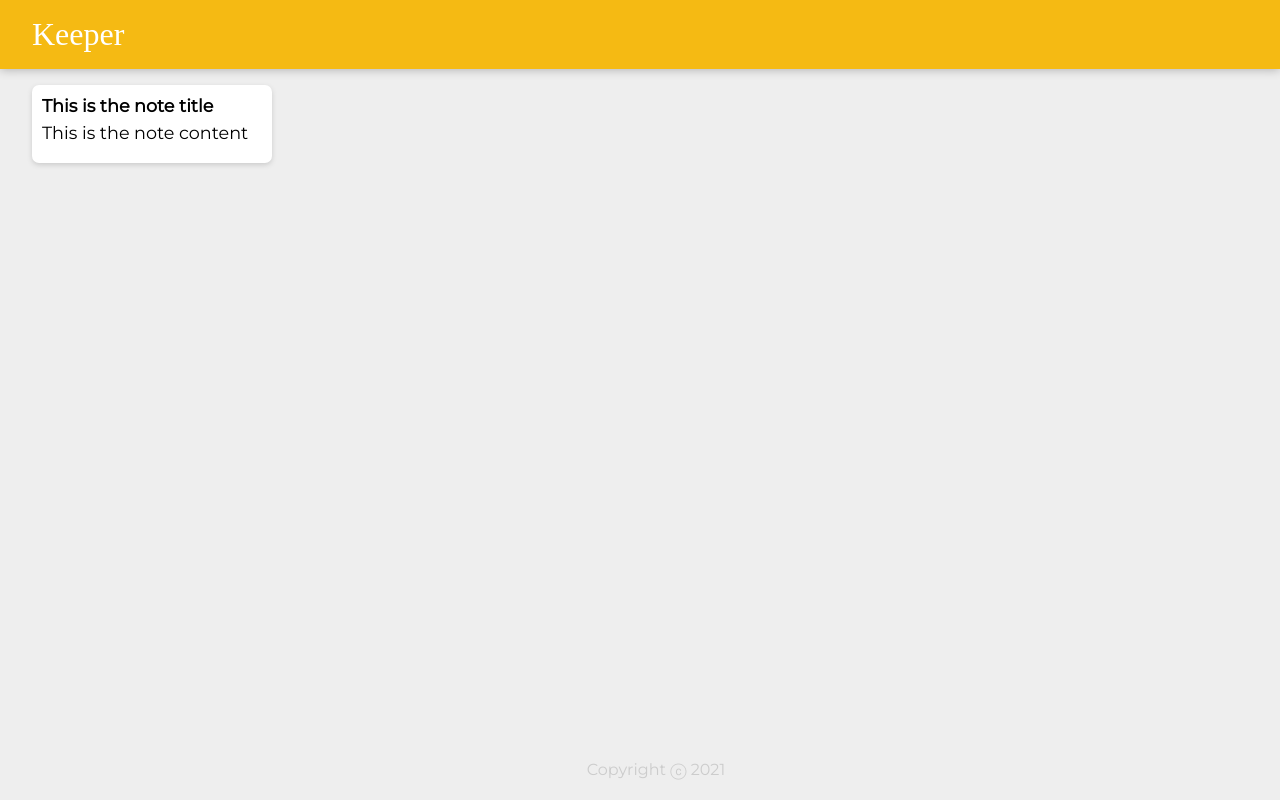
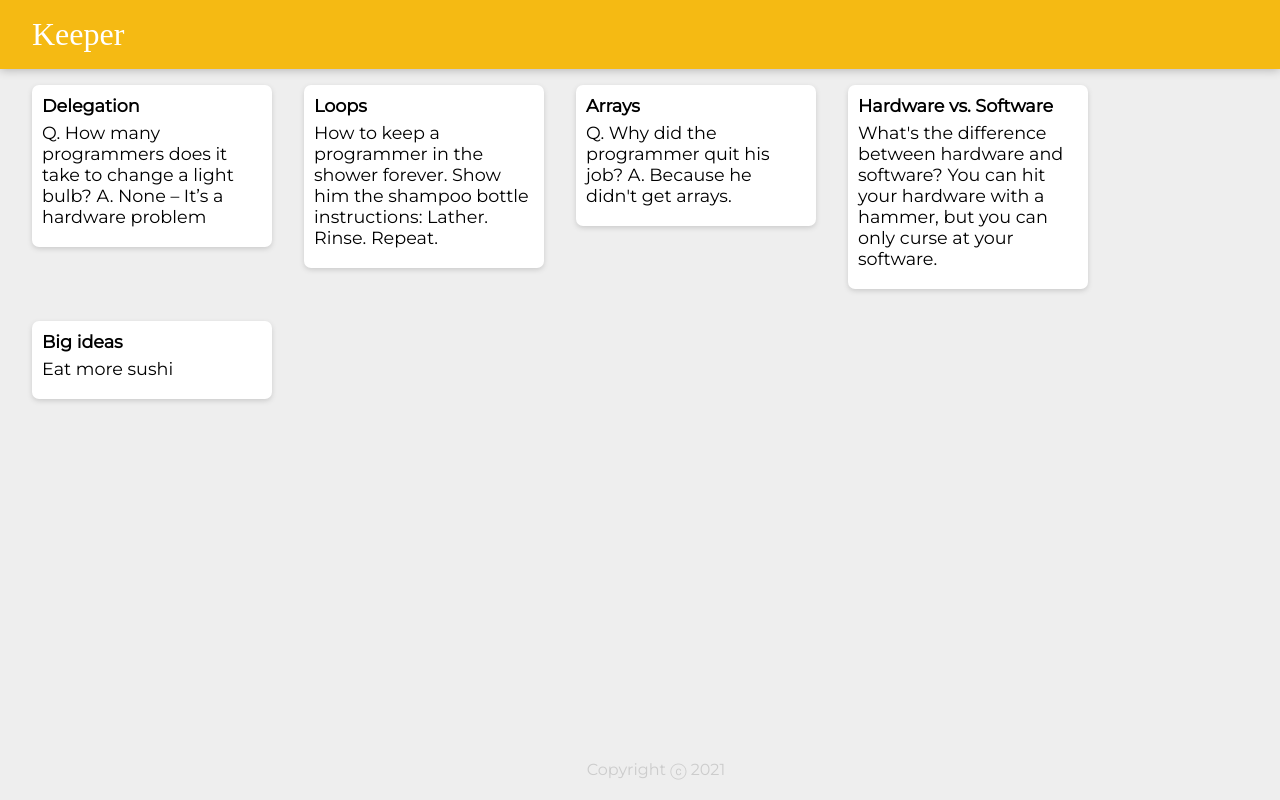
Before and after one commit to JennaTranter/keeper-app, a React (Create React App) app: page / in a window 1280 px wide. Built offline with nearby package versions, Linux system fonts and the light colour scheme; a web font is replaced by a local one.

Commit message:
render all of the notes inside notes.js as a separate note component

```diff
--- a/src/components/App.jsx
+++ b/src/components/App.jsx
@@ -2,12 +2,19 @@
 import Header from "./Header";
 import Footer from "./Footer";
 import Note from "./Note";
+import notes from "../notes";
 
 function App() {
   return (
     <div>
       <Header />
-      <Note />
+      {notes.map(noteItem => (
+        <Note
+        key={noteItem.key}
+        title={noteItem.title}
+        content={noteItem.content}
+        />
+      ))}
       <Footer />
     </div>
   );
--- a/src/components/Note.jsx
+++ b/src/components/Note.jsx
@@ -1,10 +1,10 @@
 import React from "react";
 
-function Note() {
+function Note(props) {
   return (
     <div className="note">
-      <h1>This is the note title</h1>
-      <p>This is the note content</p>
+      <h1>{props.title}</h1>
+      <p>{props.content}</p>
     </div>
   );
 }
--- /dev/null
+++ b/src/notes.js
@@ -0,0 +1,33 @@
+const notes = [
+    {
+      key: 1,
+      title: "Delegation",
+      content:
+        "Q. How many programmers does it take to change a light bulb? A. None – It’s a hardware problem"
+    },
+    {
+      key: 2,
+      title: "Loops",
+      content:
+        "How to keep a programmer in the shower forever. Show him the shampoo bottle instructions: Lather. Rinse. Repeat."
+    },
+    {
+      key: 3,
+      title: "Arrays",
+      content:
+        "Q. Why did the programmer quit his job? A. Because he didn't get arrays."
+    },
+    {
+      key: 4,
+      title: "Hardware vs. Software",
+      content:
+        "What's the difference between hardware and software? You can hit your hardware with a hammer, but you can only curse at your software."
+    },
+    {
+      key: 5,
+      title: "Big ideas",
+      content: "Eat more sushi"
+    }
+  ];
+
+  export default notes;
```
Also changed, not shown: 1 other file (tests, documents, lock files or other folders).
